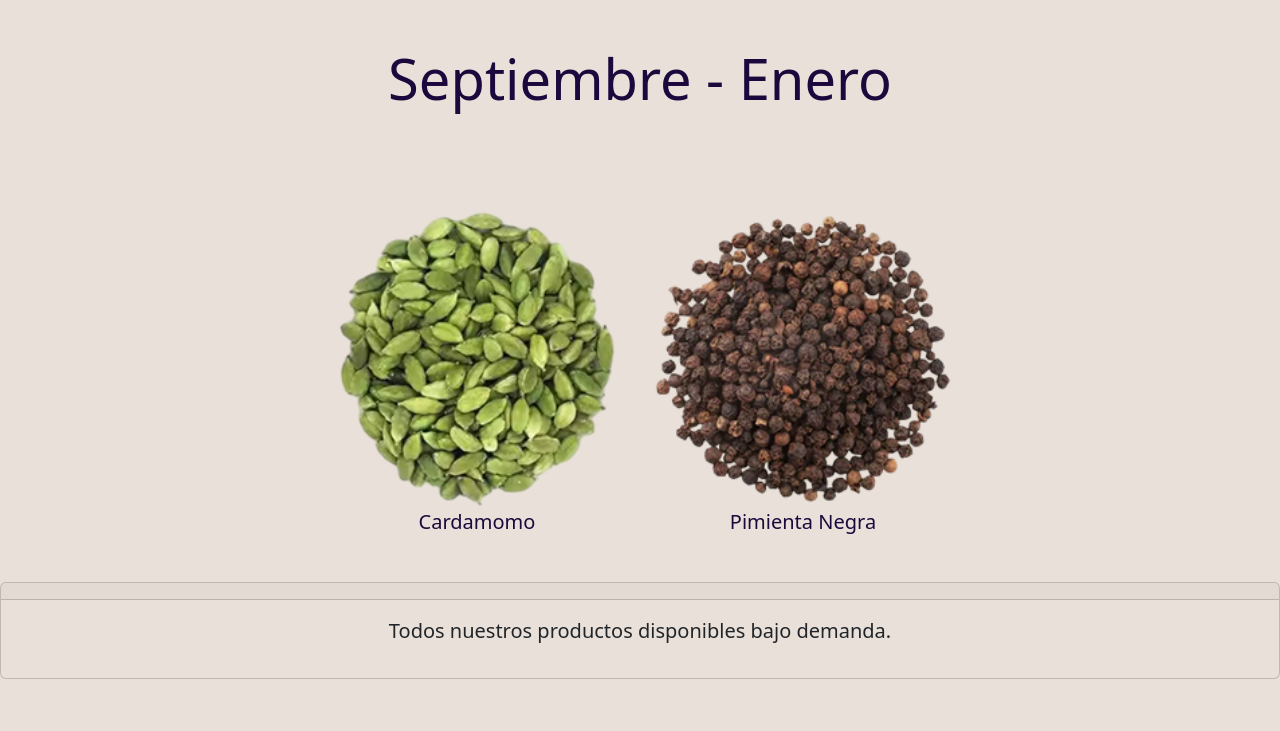
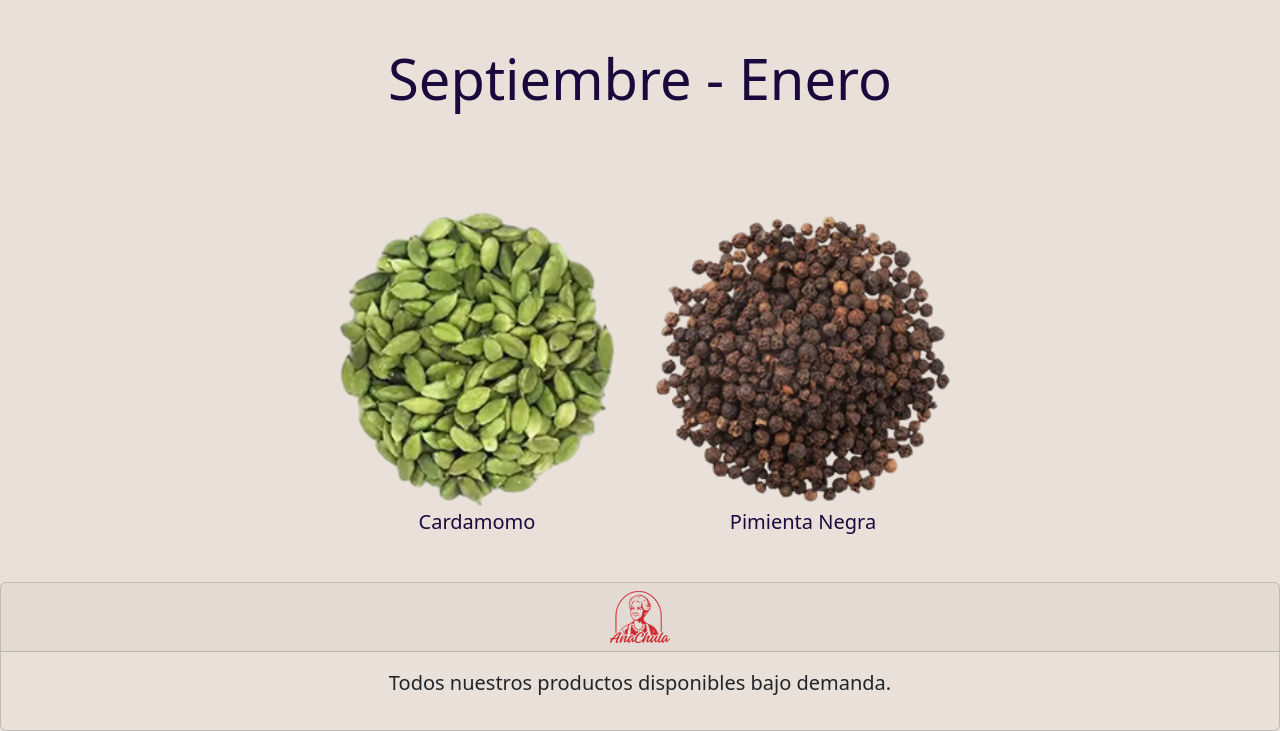
Before and after one commit to Orion-Technologies/anachulatest, a website: page src/pages/productosTemporada.html in a window 1280 px wide. Shown: the part 1056-1787 px from the top of the page. Before the commit the page ends 1735 px from the top, so only its background shows below. Drawn offline with nearby package versions, Linux system fonts and the light colour scheme.

Commit message:
page productos temporada update

```diff
--- a/src/pages/productosTemporada.html
+++ b/src/pages/productosTemporada.html
@@ -168,9 +168,9 @@
   </div>
 </div>
 
-<div class="card">
+<div class="card text-center">
   <div class="card-header">
-
+    <img src="../../src/assets/img/ACLogoPrimerisimoPrimerPlano.png" alt="Ana Chula" title="Ana Chula">
   </div>
   <div class="card-body">
     <figure>
```
